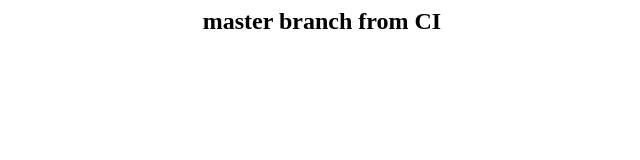
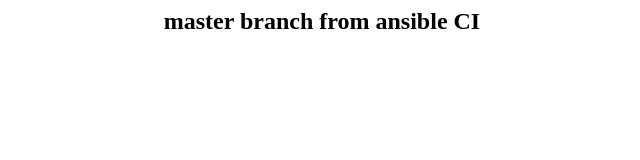
Before and after one commit to pogossian/py_http, a plain HTML site: page static/index.html in a window 1280 px wide. Shown: the whole page, without its empty margins (318-958 px from the left). Drawn offline with Linux system fonts and the light colour scheme.

Commit message:
coping via ansible

```diff
--- a/static/index.html
+++ b/static/index.html
@@ -1 +1 @@
-<h2 style="text-align: center;">master branch from CI</h2>
+<h2 style="text-align: center;">master branch from ansible CI</h2>
```
Also changed, not shown: 2 other files.
